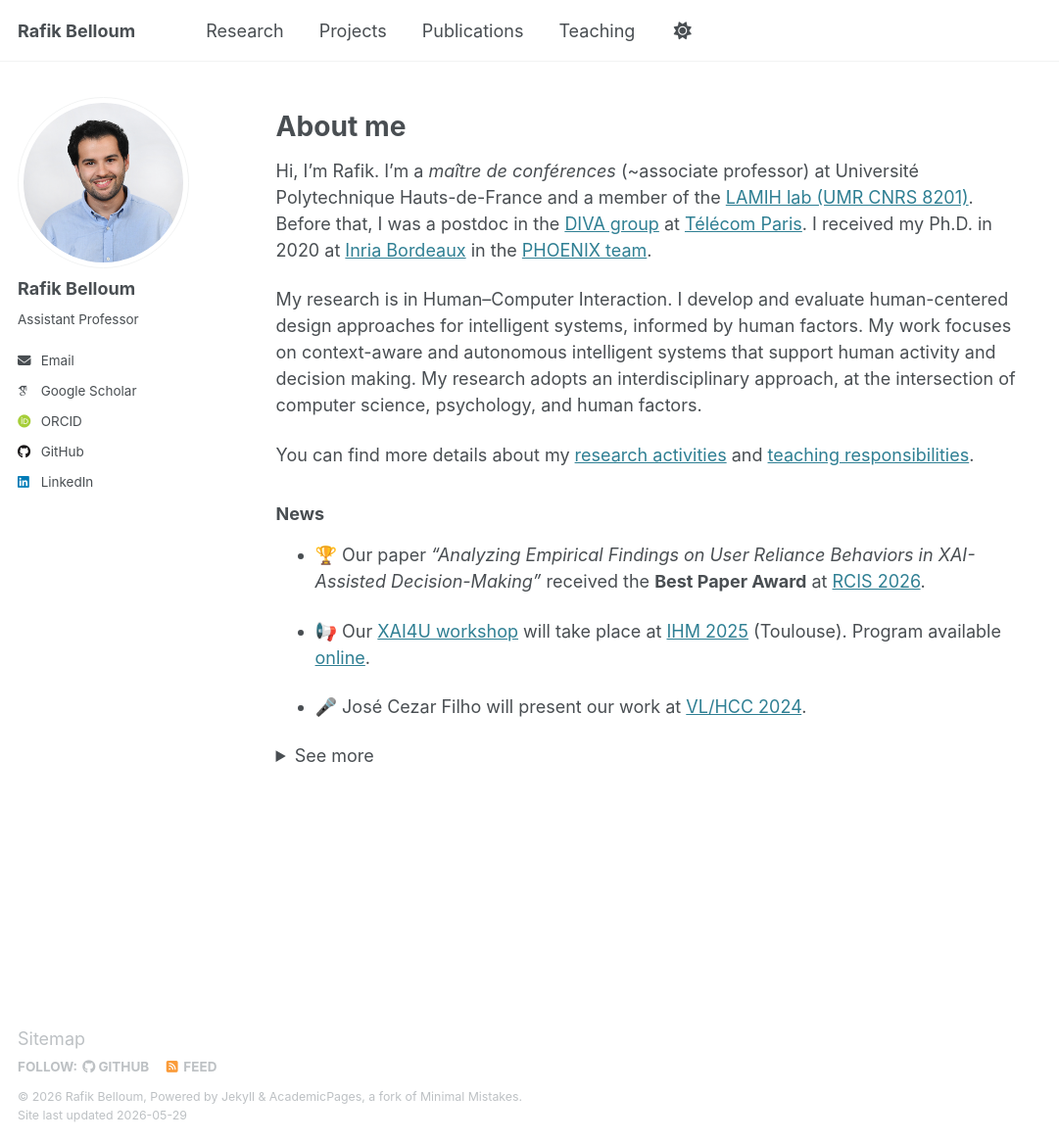
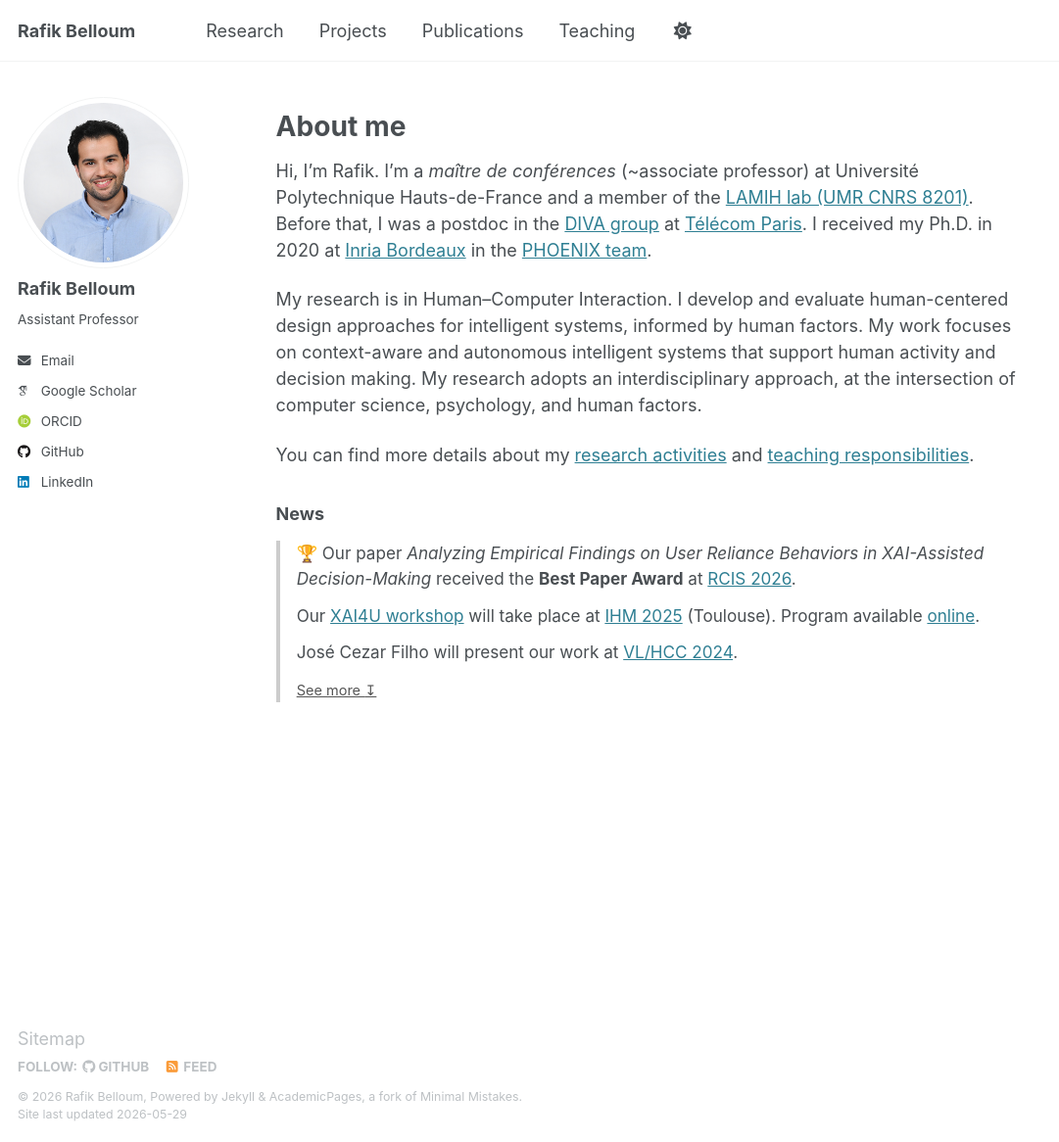
Before and after one commit to rafik-belloum/rafik-belloum.github.io, a Jekyll site: the page built from _pages/about.md, in a window 1280 px wide and 1166 px high. Shown: the whole window at 98% size, without its empty margins (0-1081 px from the left). Built offline with Jekyll 4.4.1, drawn with Linux system fonts in a browser that asks for light colours; some web fonts are replaced.

Commit message:
Update about.md

```diff
--- a/_pages/about.md
+++ b/_pages/about.md
@@ -18,29 +18,46 @@ My research is in Human–Computer Interaction. I develop and evaluate human-cen
 You can find more details about my [research activities](/research/) and [teaching responsibilities](/teaching/).
 
 
+
 ### News
 
-- 🏆 Our paper *"Analyzing Empirical Findings on User Reliance Behaviors in XAI-Assisted Decision-Making"* received the **Best Paper Award** at [RCIS 2026](https://link.springer.com/chapter/10.1007/978-3-032-26836-5_3).
+<div id="news-box" style="margin-top: 1em; border-left: 4px solid #ccc; padding-left: 1em; font-size: 0.95em;">
+  <ul id="news-list" style="list-style: none; padding-left: 0; margin: 0;">
 
-- 📢 Our [XAI4U workshop](https://sites.google.com/view/xai4u-ihm25/) will take place at [IHM 2025](https://sites.google.com/view/xai4u-ihm25/accueil?authuser=0#h.qumg02b5km57) (Toulouse). Program available [online](https://sites.google.com/view/xai4u-ihm25/#h.qumg02b5km57).
+  <li style="margin-bottom: 0.7em;">
+    🏆 Our paper <em>Analyzing Empirical Findings on User Reliance Behaviors in XAI-Assisted Decision-Making</em> received the <strong>Best Paper Award</strong> at
+    <a href="https://link.springer.com/chapter/10.1007/978-3-032-26836-5_3" target="_blank">RCIS 2026</a>.
+  </li>
 
-- 🎤 José Cezar Filho will present our work at [VL/HCC 2024](https://conf.researchr.org/home/vlhcc-2024).
+  <!--
+  <li style="margin-bottom: 0.7em;">
+    I am offering a 6-month Master's internship on Human-Autonomy Teaming at LAMIH (UPHF), focusing on the design and evaluation of supervision tools for human-robot collaboration scenarios.
+    <a href="https://gdr-macs.fr/node/5245" target="_blank">More information</a>.
+  </li>
+  -->
 
-<details>
-<summary>See more</summary>
+  <li style="margin-bottom: 0.7em;">
+      Our <a href="https://sites.google.com/view/xai4u-ihm25/" target="_blank">XAI4U workshop</a> will take place at
+      <a href="https://sites.google.com/view/xai4u-ihm25/accueil?authuser=0#h.qumg02b5km57" target="_blank">IHM 2025</a> (Toulouse). Program available
+      <a href="https://sites.google.com/view/xai4u-ihm25/#h.qumg02b5km57" target="_blank">online</a>.
+  </li>
 
-- 🏅 Our CHI 2023 paper received an **Honorable Mention Award** (Top 5% of submissions).
+  <li style="margin-bottom: 0.7em;">
+      José Cezar Filho will present our work at <a href="https://conf.researchr.org/home/vlhcc-2024" target="_blank">VL/HCC 2024</a>.
+  </li>
 
-</details>
+  <div id="extra-news" style="overflow: hidden; height: 0; transition: height 0.4s ease;">
+      <li style="margin-bottom: 0.7em;">
+        🏅 Our <a href="https://chi2023.acm.org/" target="_blank">CHI 2023</a> paper received an <strong>Honorable Mention Award</strong> (Top 5%).
+      </li>
+  </div>
 
-<!-- Archived news
+  </ul>
 
-- I am offering a 6-month Master's internship on Human-Autonomy Teaming at LAMIH (UPHF), focusing on the design and evaluation of supervision tools for human-robot collaboration scenarios.
-  More information: https://gdr-macs.fr/node/5245
-
--->
-
-
+  <a id="toggle-news" style="cursor: pointer; font-size: 0.85em; display: inline-block; margin-top: 0.3em; color: #555; text-decoration: underline;">
+    See more <span id="chevron">↧</span>
+  </a>
+</div>
 
 <script>
   document.addEventListener('DOMContentLoaded', () => {
```
